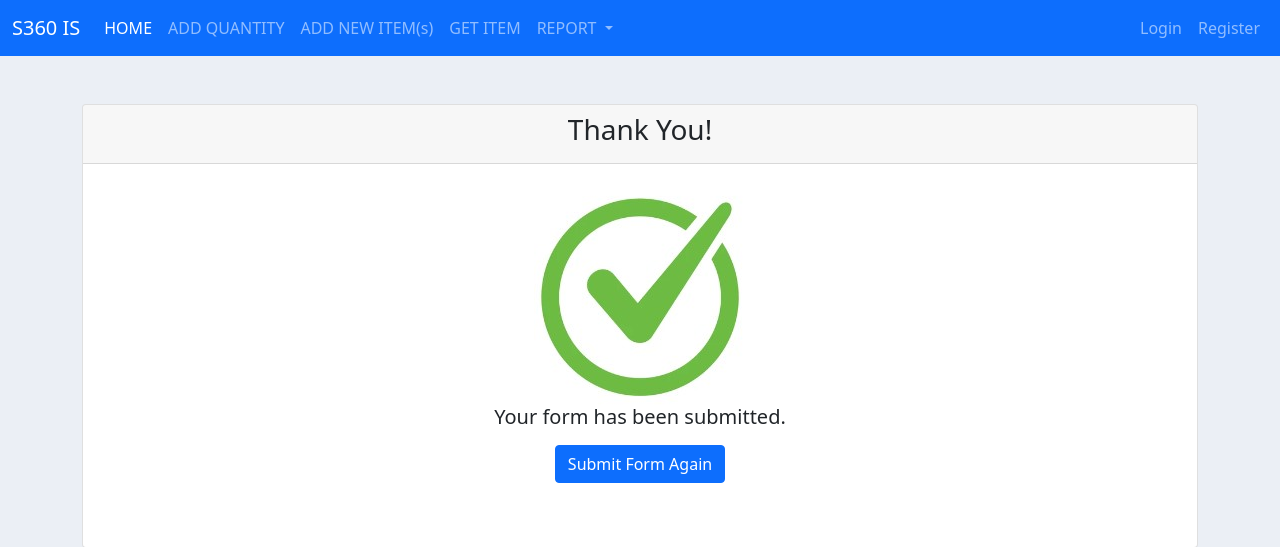
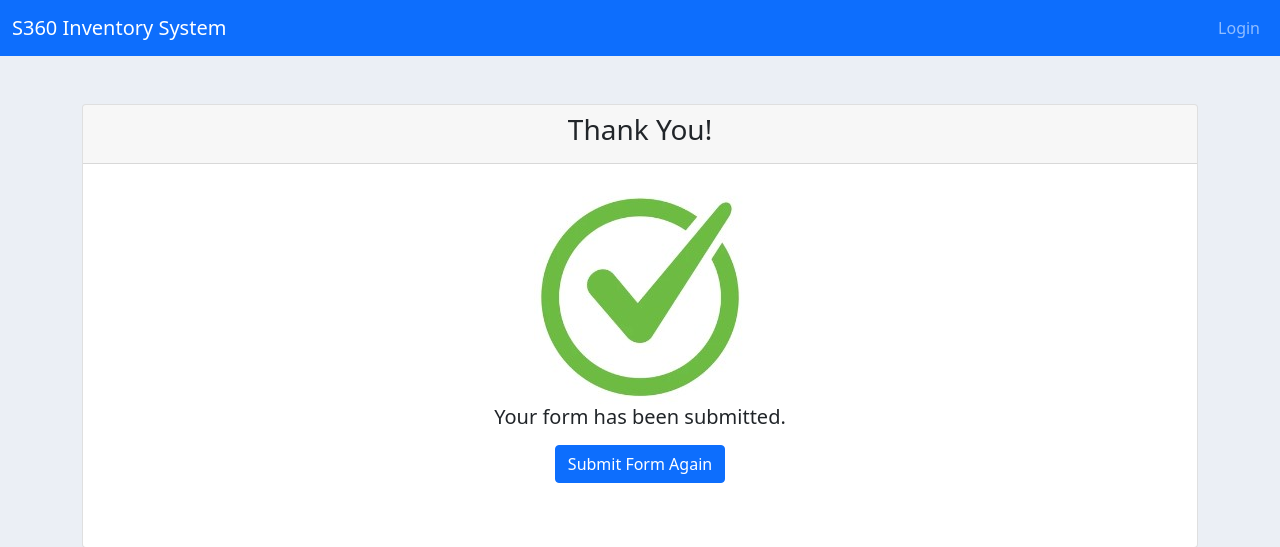
Before and after one commit to renzo031109/Inventory-System, a Django app: page /submitted/ in a window 1280 px wide. Shown: the top 547 px of the page. Run offline with Django 5.2, Linux system fonts and the light colour scheme; some libraries are stand-ins or nearby versions.

Commit message:
fix on get_item submit

```diff
--- a/inventory/templates/inventory/home.html
+++ b/inventory/templates/inventory/home.html
@@ -1,7 +1,7 @@
 {% extends 'base.html'  %}
 
 {% block title %}
-MyHOME
+HOME
 {% endblock title %}
 
 {% load crispy_forms_tags %}
--- a/inventory/views.py
+++ b/inventory/views.py
@@ -22,7 +22,7 @@ def home(request):
     item_count = items.count()
 
     if item_count > 0 :
-        messages.info(request, f"Found '{item_count}' of '{item_count_total}' in the database")
+        messages.info(request, f"Found '{item_count}' item(s) in the database")
     else:
         messages.info(request, f"Item not Found in the database ")
 
@@ -64,7 +64,7 @@ def summary_item(request):
     item_count = items.count()
 
     if item_count > 0 :
-        messages.info(request, f"Found '{item_count}' of '{item_count_total}' in the database")
+        messages.info(request, f"Found '{item_count}' item(s) in the database")
     else:
         messages.info(request, f"Item not Found in the database ")
 
@@ -244,7 +244,7 @@ def get_item(request):
                     department_name = department_name_list[0]
 
                     if item_soh.soh < get_qty:
-                        messages.error(request, f"Sorry, Your available stock for '{item_soh.item_name}' is only '{item_soh.soh}")
+                        messages.error(request, f"Ooops, Your available stock for '{item_soh.item_name}' is only '{item_soh.soh}")
                         item_error_list.append(item_soh.item_name)
                     else:
                         item_success_list.append(item_soh.item_name)
@@ -273,10 +273,17 @@ def get_item(request):
 
             # if(messages_count):
             #     print(messages_count)
-                        # messages.success(request, f"'{item_soh.item_name}' stock on hand was updated successfully!")
+                        #
+            invalid_form = len(item_error_list)
+            valid_form = len(item_success_list)
 
-            if len(item_error_list) == 0 and len(item_success_list) != 0:
+            if invalid_form == 0 and valid_form != 0:
                 return redirect('submitted')
+            elif invalid_form > 0 and valid_form > 0:
+                messages.info(request, f"{valid_form} item(s) are submitted. Please re-input the item(s) with insufficient stock on hand.")
+                return redirect('get_item')
+            else:
+                return redirect('get_item')
 
         else:
             messages.error(request, "Invalid Input!")
--- a/inventory_system/settings.py
+++ b/inventory_system/settings.py
@@ -149,7 +149,7 @@ MEDIA_ROOT = os.path.join(BASE_DIR,'media')
 
 DEFAULT_AUTO_FIELD = 'django.db.models.BigAutoField'
 
-LOGIN_REDIRECT_URL = 'home'
+LOGIN_REDIRECT_URL = 'get_item'
 LOGIN_URL = 'user-login'
 
 # Message Tags for Bootstrap
--- a/static/script.js
+++ b/static/script.js
@@ -1,4 +1,3 @@
-
 
 
 $(document).ready(function () {
--- a/templates/navbar.html
+++ b/templates/navbar.html
@@ -1,10 +1,14 @@
 <nav class="navbar navbar-expand-lg navbar-dark bg-primary">
 
     <div class="container-fluid">
-      <a class="navbar-brand" href="{% url 'home' %}">S360 IS</a>
+      <a class="navbar-brand" href="{% url 'get_item' %}">S360 Inventory System</a>
       <button class="navbar-toggler" type="button" data-bs-toggle="collapse" data-bs-target="#navbarSupportedContent" aria-controls="navbarSupportedContent" aria-expanded="false" aria-label="Toggle navigation">
         <span class="navbar-toggler-icon"></span>
       </button>
+
+      <!-- allow to access this navbar menu if user is admin user  -->
+      {% if request.user.is_staff and request.user.is_superuser %}
+
       <div class="collapse navbar-collapse" id="navbarSupportedContent">
         <ul class="navbar-nav me-auto mb-2 mb-lg-0">
           <li class="nav-item">
@@ -31,6 +35,8 @@
           </li>
         </ul>
 
+        {% endif %}
+
 
         <ul class="navbar-nav ml-auto">
 
@@ -45,9 +51,9 @@
           <li class="nav-item">
             <a class="nav-link" href="{% url 'user-login' %}" >Login</a>
           </li>
-          <li class="nav-item">
+          <!-- <li class="nav-item">
             <a class="nav-link" href="{% url 'user-register' %}" >Register</a>
-          </li>
+          </li> -->
         </ul>
         {% endif %}
 
```
Also changed, not shown: db.sqlite3.
